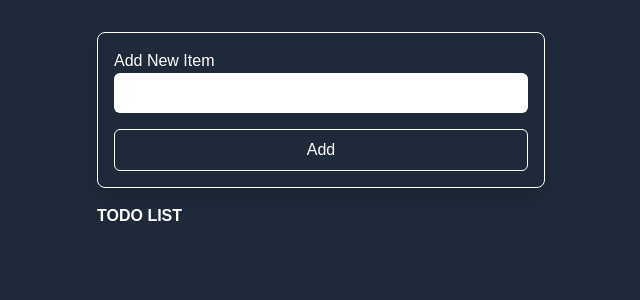
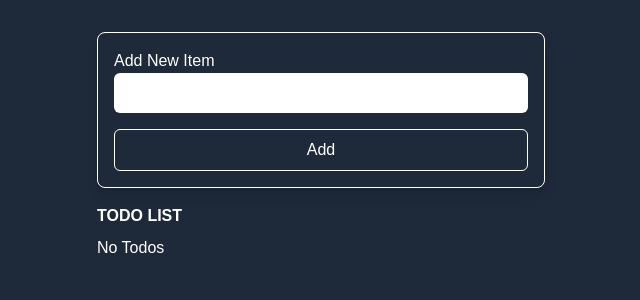
Before and after one commit to Davcid1572/todo, a Next.js app: page / in a window 1280 px wide. Shown: the top 300 px of the page, without its empty margins (319-959 px from the left). Built offline with nearby package versions, Linux system fonts and the light colour scheme.

Commit message:
Add conditional rendering for empty TODO list and log todos on delete

```diff
--- a/pages/index.tsx
+++ b/pages/index.tsx
@@ -31,6 +31,7 @@ const index = () => {
     setTodos((currTodo) => {
       return currTodo.filter((todo) => todo.id !== id);
     });
+    console.log(todos);
   }
 
   return (
@@ -59,6 +60,7 @@ const index = () => {
 
         <h1 className="font-bold mb-2">TODO LIST</h1>
         <ul>
+          {todos.length === 0 && "No Todos"}
           {todos.map((todo) => (
             <li key={todo.id} className="mb-4">
               <label>
```
